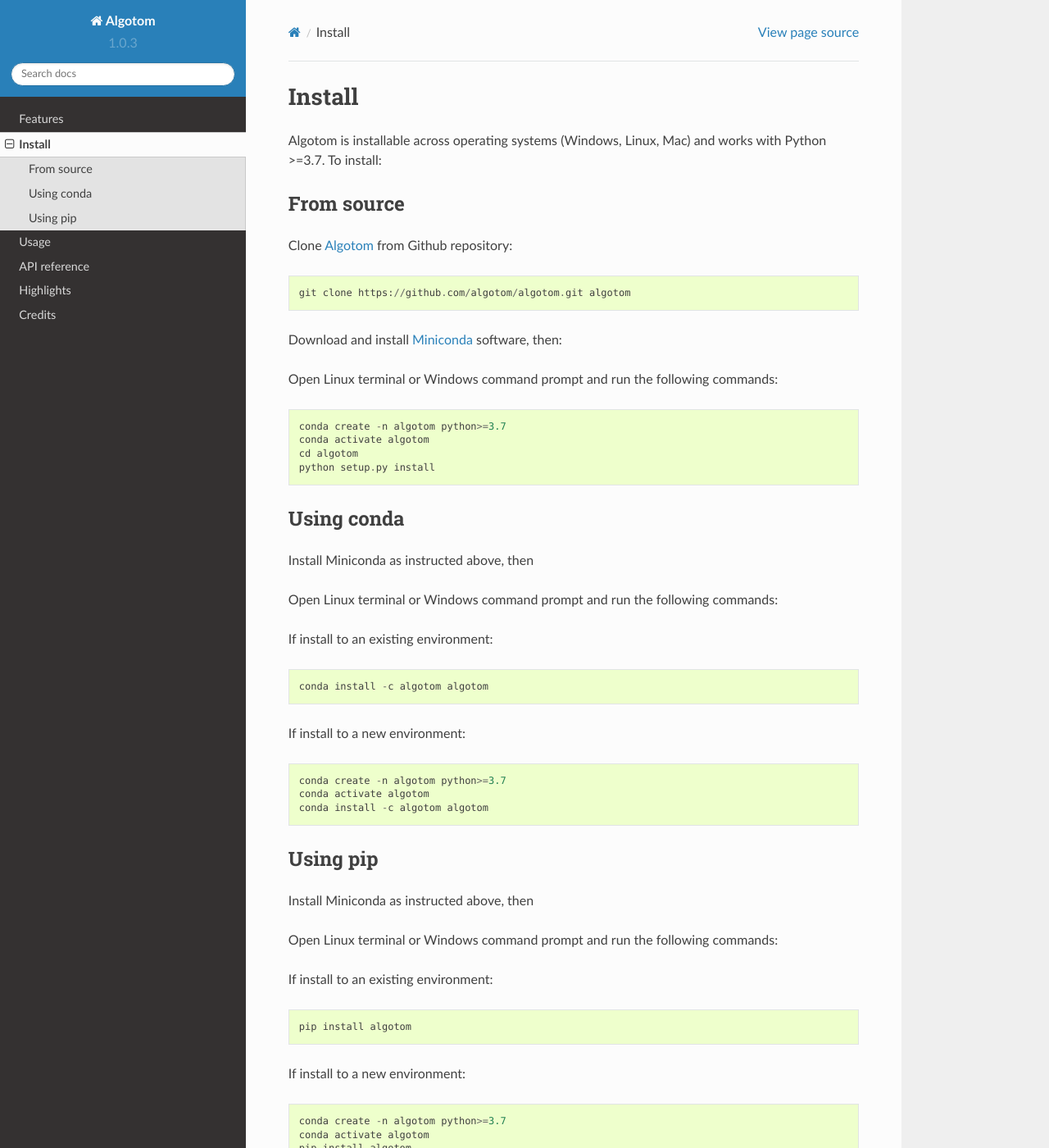
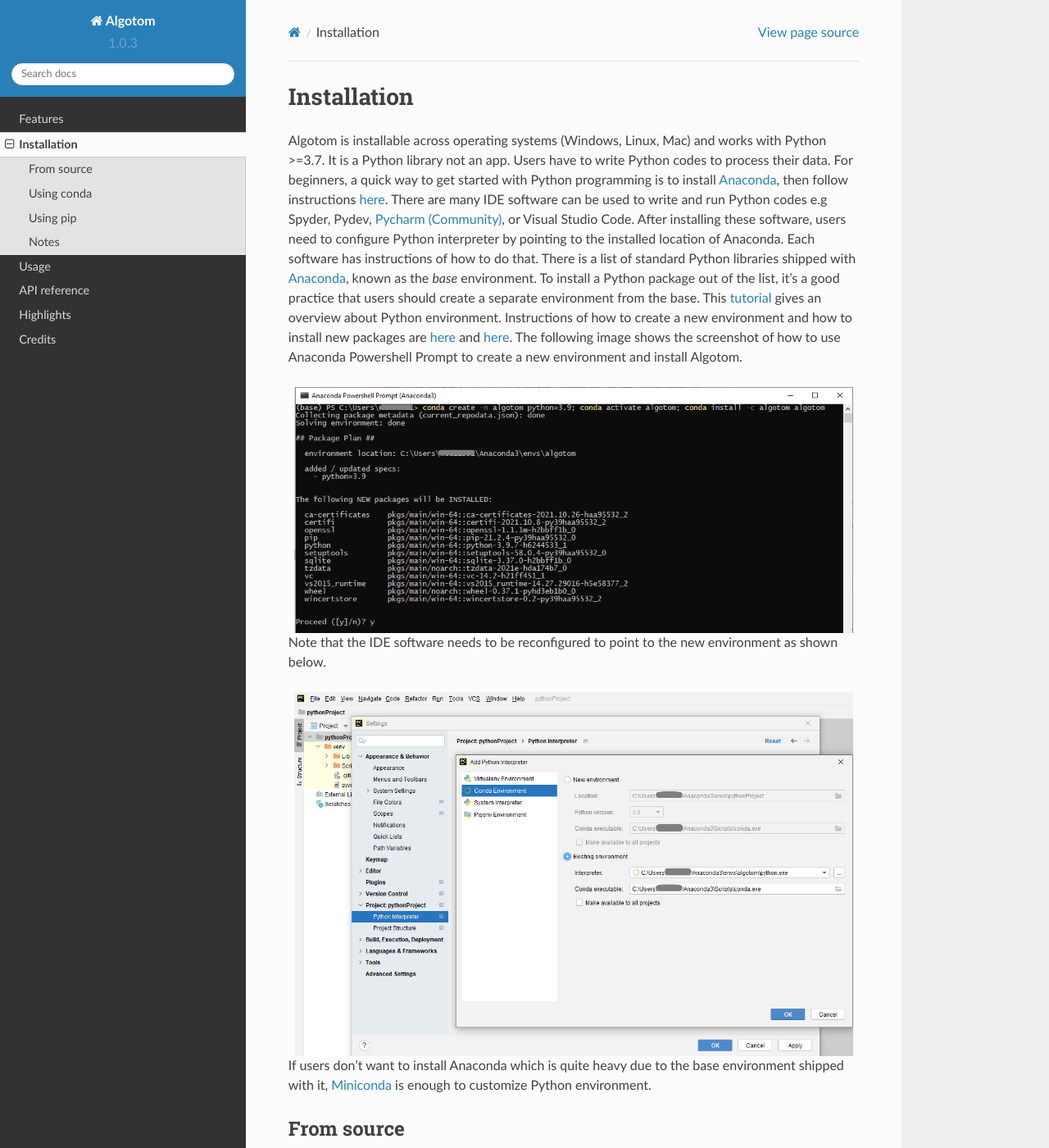
Before and after one commit to algotom/algotom, a Sphinx documentation site: the page built from docs/source/install.rst, in a window 1280 px wide and 1400 px high. Shown: the whole window at 82% size. Built offline with Sphinx 7.4.7 and the Read the Docs theme 2.0.0, drawn with Linux system fonts in a browser that asks for light colours; some of the changed text lies outside the part shown.

Commit message:
Update docs

```diff
--- a/docs/source/api.rst
+++ b/docs/source/api.rst
@@ -37,8 +37,6 @@
 
 .. toctree::
    api/algotom.util.calibration
-   api/algotom.util.config
-   api/algotom.util.log
    api/algotom.util.simulation
    api/algotom.util.utility
 
--- a/docs/source/highlights.rst
+++ b/docs/source/highlights.rst
@@ -7,6 +7,6 @@
 * Scanning `Moon rocks and Martian meteorites <https://www.diamond.ac.uk/Home/News/LatestNews/2019/17-07-2019.html>`_
   using helical scans with offset rotation-axis. Featured on `Reuters <https://www.reuters.com/article/us-space-exploration-moon-rocks-idUSKCN1UC16V>`_.
 * Scanning `Herculaneum Scrolls <https://www.diamond.ac.uk/Home/News/LatestNews/2019/03-10-2019.html>`_
-  using grid scans with offset rotation-axis respect to the grid's FOV. Featured on `BBC <https://www.bbc.co.uk/news/av/uk-england-oxfordshire-49926789>`_.
+  using grid scans with offset rotation-axis respect to the grid's FOV. Featured on `BBC <https://www.bbc.co.uk/news/av/uk-england-oxfordshire-49926789>`__.
 * Scanning `Little Foot fossil <https://www.diamond.ac.uk/Home/News/LatestNews/2021/02-03-21.html>`_
-  using two-camera detector with offset rotation-axis. Featured on `BBC_ <https://www.bbc.co.uk/news/science-environment-56241509>`_.
+  using two-camera detector with offset rotation-axis. Featured on `BBC <https://www.bbc.co.uk/news/science-environment-56241509>`__.
--- a/docs/source/install.rst
+++ b/docs/source/install.rst
@@ -1,20 +1,50 @@
-=======
-Install
-=======
+============
+Installation
+============
 
 Algotom is installable across operating systems (Windows, Linux, Mac) and
-works with Python >=3.7. To install:
+works with Python >=3.7. It is a Python library not an app. Users have to
+write Python codes to process their data. For beginners, a quick way to get started with Python
+programming is to install `Anaconda <https://www.anaconda.com/products/individual>`__,
+then follow instructions `here <https://docs.anaconda.com/anaconda/user-guide/getting-started/>`__.
+There are many IDE software can be used to write and run Python codes e.g Spyder,
+Pydev, `Pycharm (Community) <https://www.jetbrains.com/pycharm/download>`_, or Visual Studio Code. After installing these software, users
+need to configure Python interpreter by pointing to the installed location of
+Anaconda. Each software has instructions of how to do that. There is a list of standard
+Python libraries shipped with `Anaconda <https://docs.anaconda.com/anaconda/packages/pkg-docs/>`__,
+known as the *base* environment. To install a Python package out of the list, it's a good
+practice that users should create a separate environment from the base. This `tutorial <https://www.freecodecamp.org/news/why-you-need-python-environments-and-how-to-manage-them-with-conda-85f155f4353c/>`_
+gives an overview about Python environment. Instructions of how to create a new
+environment and how to install new packages are `here <https://docs.conda.io/projects/conda/en/latest/user-guide/tasks/manage-environments.html>`__
+and `here <https://docs.conda.io/projects/conda/en/latest/user-guide/tasks/manage-pkgs.html>`__.
+The following image shows the screenshot of how to use Anaconda Powershell Prompt to create
+a new environment and install Algotom.
+
+.. image:: img/anaconda.png
+  :width: 98 %
+  :align: center
+
+Note that the IDE software needs to be reconfigured to point to the new environment
+as shown below.
+
+.. image:: img/pycharm.png
+  :width: 98 %
+  :align: center
+
+If users don't want to install Anaconda which is quite heavy due to the base
+environment shipped with it, `Miniconda <https://docs.conda.io/projects/conda/en/latest/user-guide/install/download.html>`__
+is enough to customize Python environment.
 
 From source
 -----------
 
-Clone `Algotom <https://github.com/algotom/algotom>`_ from Github repository::
+Clone `Algotom <https://github.com/algotom/algotom>`__ from Github repository::
 
     git clone https://github.com/algotom/algotom.git algotom
 
-Download and install `Miniconda  <https://docs.conda.io/en/latest/miniconda.html>`_ software, then:
+Download and install `Miniconda  <https://docs.conda.io/en/latest/miniconda.html>`__ software, then:
 
-Open Linux terminal or Windows command prompt and run the following commands::
+Open Linux terminal or Miniconda/Anaconda Powershell prompt and run the following commands::
 
     conda create -n algotom python>=3.7
     conda activate algotom
@@ -25,9 +55,9 @@
 Using conda
 -----------
 
-Install Miniconda as instructed above, then
+Install Miniconda as instructed above, then:
 
-Open Linux terminal or Windows command prompt and run the following commands:
+Open Linux terminal or Miniconda/Anaconda Powershell prompt and run the following commands:
 
 If install to an existing environment::
 
@@ -45,7 +75,7 @@
 
 Install Miniconda as instructed above, then
 
-Open Linux terminal or Windows command prompt and run the following commands:
+Open Linux terminal or Miniconda/Anaconda Powershell prompt and run the following commands:
 
 If install to an existing environment::
 
@@ -56,3 +86,20 @@
     conda create -n algotom python>=3.7
     conda activate algotom
     pip install algotom
+
+Notes
+-----
+
+To use GPU-enabled functions, users have to make sure that their computers have
+a NVIDIA GPU and must install `CUDA Toolkit <https://developer.nvidia.com/cuda-toolkit-archive>`__.
+Installing the latest version of CUDA Toolkit (or Python) is not recommended
+as scientific software often takes time to update.
+
+To compromise between ease-of-installation and performance, GPU-enabled reconstruction
+functions in Algotom use `Numba <https://numba.readthedocs.io/en/stable/cuda/index.html>`__.
+Users can use other reconstruction methods; which are optimized for speed such as
+the gridding reconstruction method in `Tomopy <https://tomopy.readthedocs.io/en/latest/api/tomopy.recon.algorithm.html>`__
+or GPU-enabled methods in `Astra Toolbox <https://www.astra-toolbox.com/docs/algs/index.html>`__;
+using Algotom's wrappers. Making sure that Tomopy and Astra Toolbox are installed before use.
+Referring to the websites of these packages to know how to install or acknowledge
+if you use them.
```
Also changed, not shown: docs/source/api/algotom.util.config.rst (deleted, +0 -11 lines), docs/source/api/algotom.util.log.rst (deleted, +0 -11 lines), docs/source/features.rst (+5 -10 lines), docs/source/img/anaconda.png (added), docs/source/img/pycharm.png (added), 1 other file.
